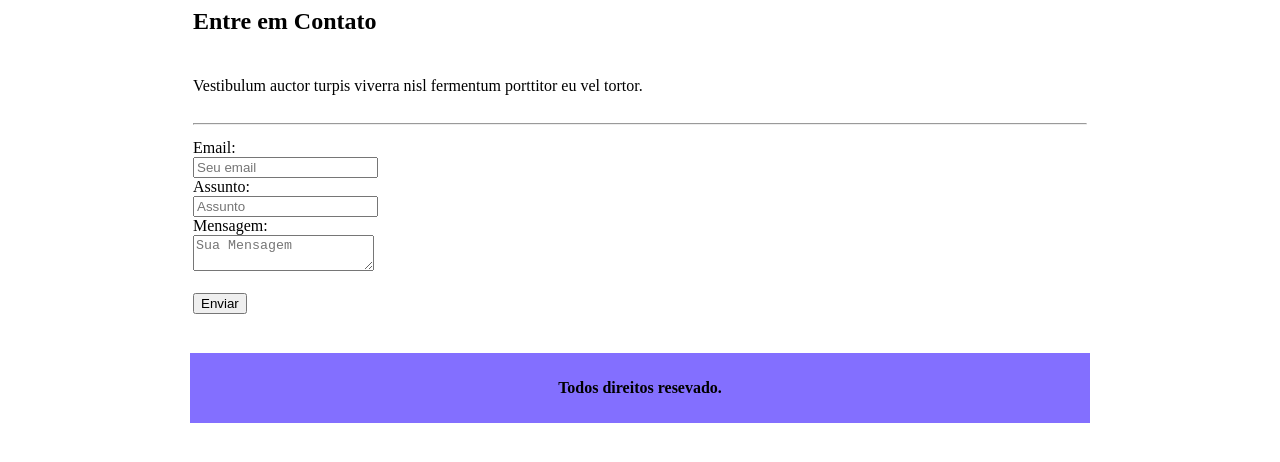
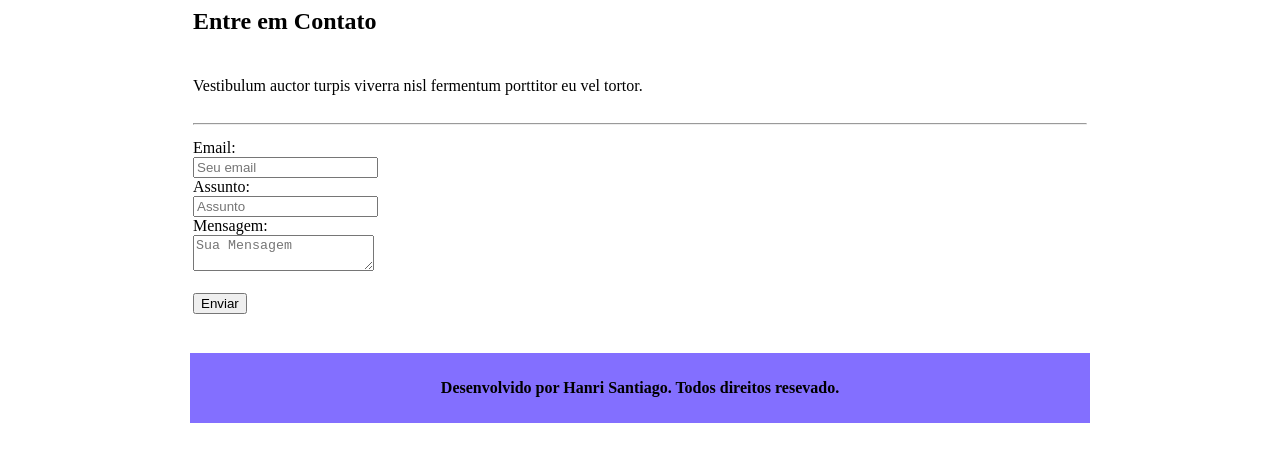
Before and after one commit to Hanri-tech/Project-Unes, a plain HTML site: page Contato.html in a window 1280 px wide. Shown: the part 90-552 px from the top of the page. Drawn offline with Linux system fonts and the light colour scheme.

Commit message:
alterado o rodape do site

```diff
--- a/Contato.html
+++ b/Contato.html
@@ -62,7 +62,7 @@
 
         <table border="0" width="900" height="70" align="center" style="background-color:#836FFF;">
             <tr align="center">
-                <td><strong>Todos direitos resevado.</strong></td>
+                <td><strong>Desenvolvido por Hanri Santiago. Todos direitos resevado.</strong></td>
             </tr>
         </table>
 
```
